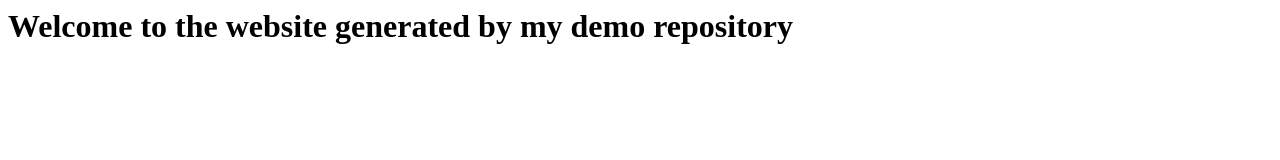
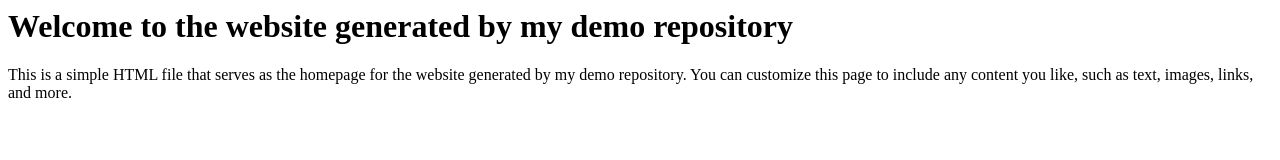
Before and after one commit to sara-acqua/demo-repository, a website: page index.html in a window 1280 px wide. Drawn offline with Linux system fonts and the light colour scheme.

Commit message:
Add paragraph in welcome html page

```diff
--- a/index.html
+++ b/index.html
@@ -1 +1,3 @@
 <h1>Welcome to the website generated by my demo repository</h1>
+
+<p>This is a simple HTML file that serves as the homepage for the website generated by my demo repository. You can customize this page to include any content you like, such as text, images, links, and more.</p>
```
